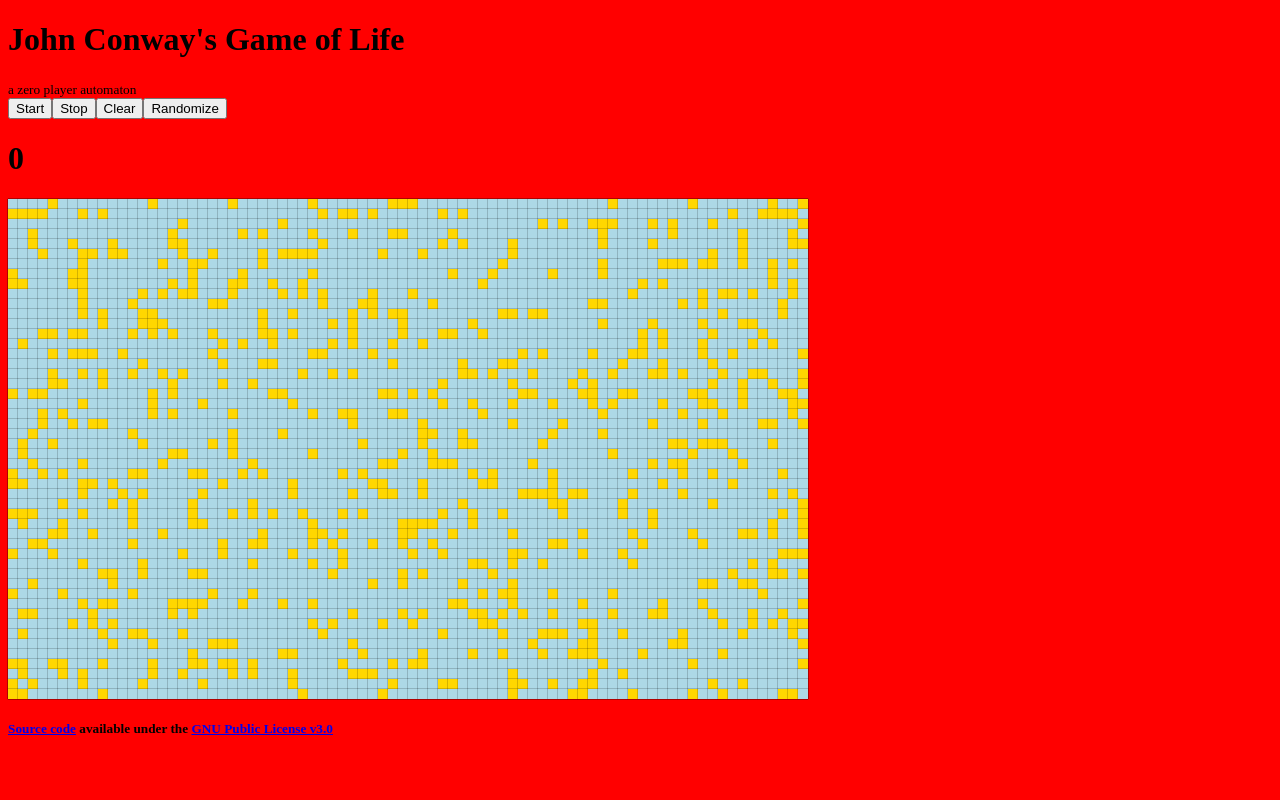
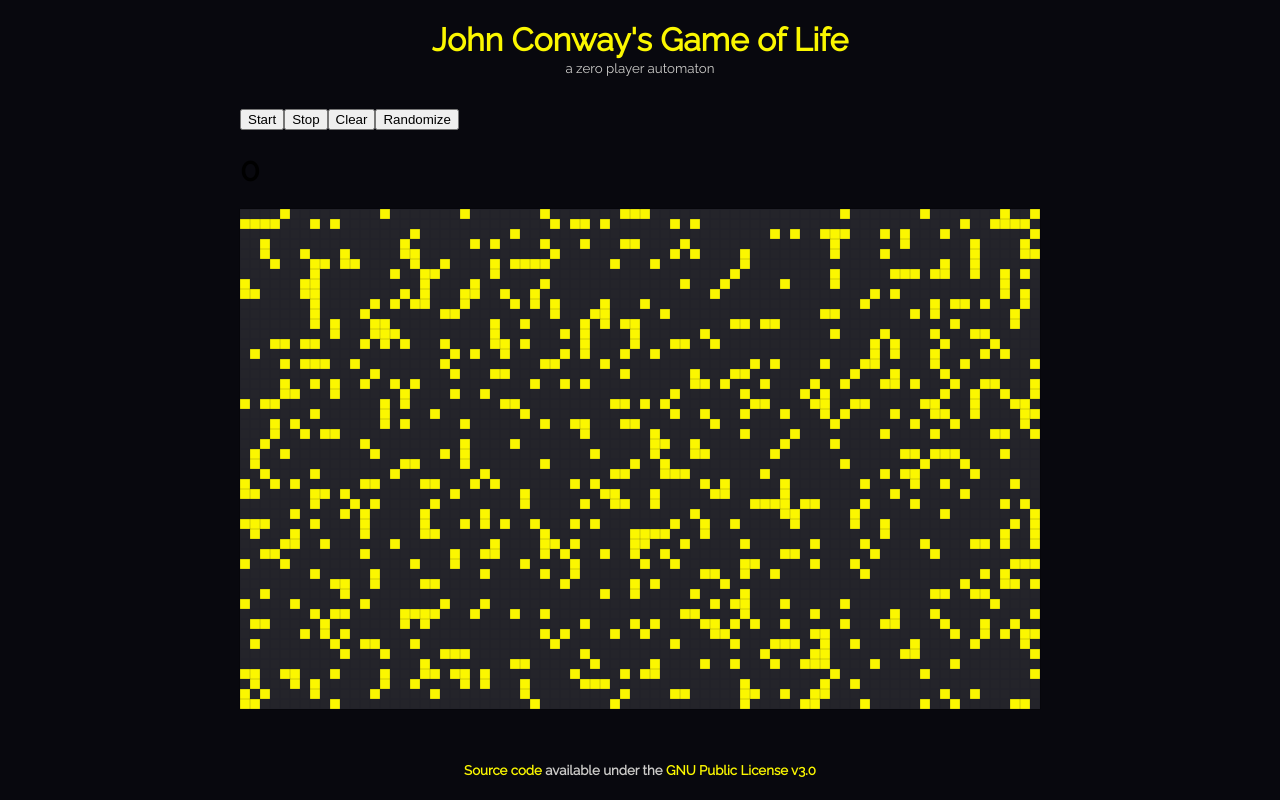
Before and after one commit to CharmedSatyr-freeCodeCamp/game_of_life, a React app: page / in a window 1280 px wide. Built offline with nearby package versions, Linux system fonts and the light colour scheme.

Commit message:
scss styling

```diff
--- a/src/components/Cell.js
+++ b/src/components/Cell.js
@@ -13,14 +13,9 @@ export default class Cell extends Component {
   render() {
     return (
       <div
+        className={`cell ${this.props.alive ? 'alive' : 'dead'}`}
         style={{
-          alignItems: 'center',
-          backgroundColor: this.props.alive ? 'gold' : 'lightblue',
-          boxShadow: '0 0 1px black',
-          display: 'flex',
-          fontSize: 10,
           height: c.cellDimensions,
-          justifyContent: 'center',
           width: c.cellDimensions,
         }}
         onClick={this.toggle}
--- /dev/null
+++ b/src/styles/_app.scss
@@ -0,0 +1,8 @@
+.app {
+  align-items: center;
+  background-color: $dark;
+  display: flex;
+  height: 100vh;
+  flex-direction: column;
+  justify-content: space-between;
+}
--- /dev/null
+++ b/src/styles/_cell.scss
@@ -0,0 +1,11 @@
+.cell {
+  box-shadow: inset 0 0 1px $gridlines;
+}
+
+.alive {
+  background-color: $accent;
+}
+
+.dead {
+  background-color: $dead-cell;
+}
--- /dev/null
+++ b/src/styles/_footer.scss
@@ -0,0 +1,3 @@
+footer {
+  color: $subtext;
+}
--- /dev/null
+++ b/src/styles/_header.scss
@@ -0,0 +1,13 @@
+header {
+  text-align: center;
+
+  h1 {
+    color: $accent;
+    margin-bottom: 0;
+  }
+
+  small {
+    color: $subtext;
+    margin-top: 2px;
+  }
+}
--- /dev/null
+++ b/src/styles/_variables.scss
@@ -0,0 +1,8 @@
+/* Colors */
+$accent: #fbf700;
+$dark: #08080e;
+$dead-cell: #24242a;
+$gridlines: #1b1b28;
+$light-text: #f7f7ff;
+$main-background: #7c7c87;
+$subtext: #cccbc9;
--- a/src/styles/index.scss
+++ b/src/styles/index.scss
@@ -1,7 +1,22 @@
+@import url('https://fonts.googleapis.com/css?family=Raleway');
+
+@import '_variables';
+@import '_header';
+@import '_app';
+@import '_cell';
+@import '_footer';
+
+html,
 body {
-  background: red;
+  background-color: $dark;
+  font-family: 'Raleway', sans-serif;
+  height: 100%;
+  height: 100vh;
+  margin: 0;
+  padding: 0;
 }
 
-.app {
-  background: red;
+a {
+  color: $accent;
+  text-decoration: none;
 }
```
